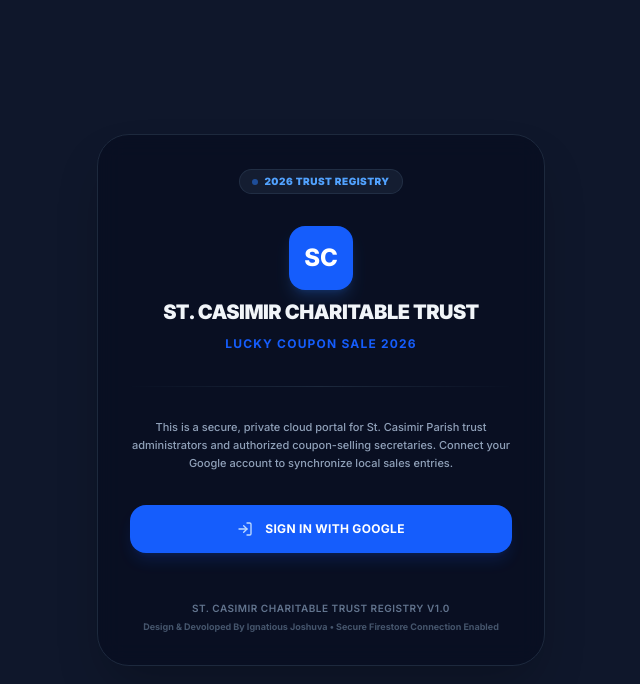
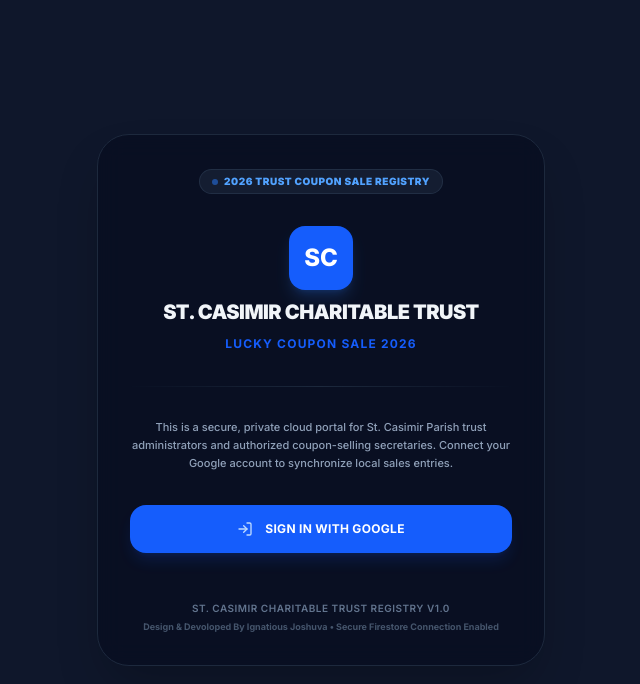
Before and after one commit to ignitina2-ai/Remix-SCC-TRUST-LUCKY-COUPON-SALE-2026, a React (Vite) app: page / in a window 1280 px wide. Shown: the top 684 px of the page, without its empty margins (319-959 px from the left). Built offline with nearby package versions, Linux system fonts and the light colour scheme; no server answers; the database is empty.

Commit message:
feat: update registry badge label in login page

```diff
--- a/src/components/LoginPage.tsx
+++ b/src/components/LoginPage.tsx
@@ -72,7 +72,7 @@ export default function LoginPage({
         {/* Decorative Badge */}
         <div className="inline-flex items-center gap-1.5 bg-slate-800/60 border border-slate-700/50 px-3 py-1 rounded-full text-[10px] font-black uppercase text-blue-400 tracking-wider">
           <span className="w-1.5 h-1.5 rounded-full bg-blue-500 animate-pulse"></span>
-          2026 TRUST REGISTRY
+          2026 TRUST COUPON SALE REGISTRY
         </div>
 
         {/* Title */}
```
